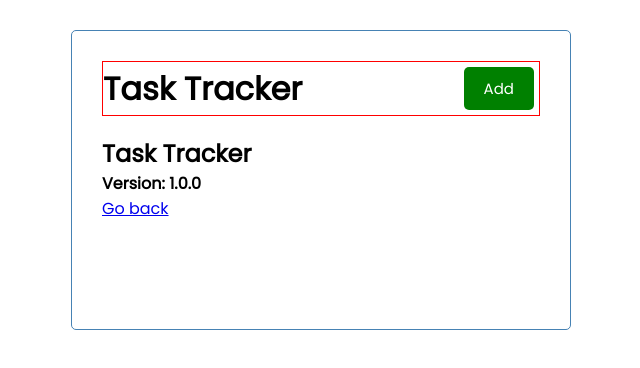
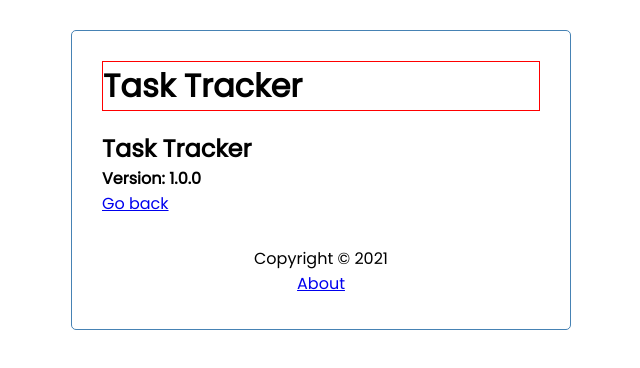
Before and after one commit to Denis-Tojaga/TaskReminderApp, an Angular app: page /about in a window 1280 px wide. Shown: the top 368 px of the page, without its empty margins (319-959 px from the left). Built offline with nearby package versions, Linux system fonts and the light colour scheme.

Commit message:
//routing done

```diff
--- a/src/app/app.component.html
+++ b/src/app/app.component.html
@@ -1,4 +1,5 @@
 <div class="container">
     <app-header></app-header>
     <router-outlet></router-outlet>
+    <app-footer></app-footer>
 </div>
--- a/src/app/app.module.ts
+++ b/src/app/app.module.ts
@@ -16,6 +16,7 @@
 import { TaskItemComponent } from './components/task-item/task-item.component';
 import { AddTaskComponent } from './components/add-task/add-task.component';
 import { AboutComponent } from './components/about/about.component';
+import { FooterComponent } from './components/footer/footer.component';
 
 
 
@@ -41,7 +42,8 @@
     TasksComponent,
     TaskItemComponent,
     AddTaskComponent,
-    AboutComponent
+    AboutComponent,
+    FooterComponent
   ],
   imports: [
     BrowserModule,
--- /dev/null
+++ b/src/app/components/footer/footer.component.css
@@ -0,0 +1,4 @@
+footer{
+    margin-top: 30px;
+    text-align: center;
+}
--- /dev/null
+++ b/src/app/components/footer/footer.component.html
@@ -0,0 +1,4 @@
+<footer>
+    <p>Copyright &copy; 2021</p>
+    <a routerLink="/about">About</a>
+</footer>
--- /dev/null
+++ b/src/app/components/footer/footer.component.ts
@@ -0,0 +1,15 @@
+import { Component, OnInit } from '@angular/core';
+
+@Component({
+  selector: 'app-footer',
+  templateUrl: './footer.component.html',
+  styleUrls: ['./footer.component.css']
+})
+export class FooterComponent implements OnInit {
+
+  constructor() { }
+
+  ngOnInit(): void {
+  }
+
+}
--- a/src/app/components/header/header.component.html
+++ b/src/app/components/header/header.component.html
@@ -1,5 +1,5 @@
 <header>
     <h1>{{title}}</h1>
-    <app-button color="{{showAddTask ? 'red' : 'green' }}" text="{{showAddTask ? 'Close' : 'Add' }}"
-        (btnClick)="toggleAddTask()"></app-button>
+    <app-button *ngIf="hasRoute('/')" color="{{showAddTask ? 'red' : 'green' }}"
+        text="{{showAddTask ? 'Close' : 'Add' }}" (btnClick)="toggleAddTask()"></app-button>
 </header>
--- a/src/app/components/header/header.component.ts
+++ b/src/app/components/header/header.component.ts
@@ -1,19 +1,22 @@
 import { Component, OnInit } from '@angular/core';
 import { Subscription } from 'rxjs';
 import { UiService } from 'src/app/services/ui.service';
+import { Router } from '@angular/router';
 
 @Component({
   selector: 'app-header',
   templateUrl: './header.component.html',
   styleUrls: ['./header.component.css']
 })
+
+
 export class HeaderComponent implements OnInit {
   title: string = "Task Tracker";
   showAddTask: boolean;
   subscription: Subscription;
 
 
-  constructor(private uiService: UiService) {
+  constructor(private uiService: UiService, private router: Router) {
     this.subscription = this.uiService.onToggle().subscribe((returnedValue) => {
       this.showAddTask = returnedValue;
     });
@@ -24,10 +27,12 @@
   ngOnInit(): void {
   }
 
-
-
   toggleAddTask() {
     this.uiService.toggleAddTask();
   }
 
+  //method that will check if the router.url is the same as the parameter one
+  hasRoute(route: string) {
+    return this.router.url === route;
+  }
 }
```
Also changed, not shown: 1 other file (tests, documents, lock files or other folders).
